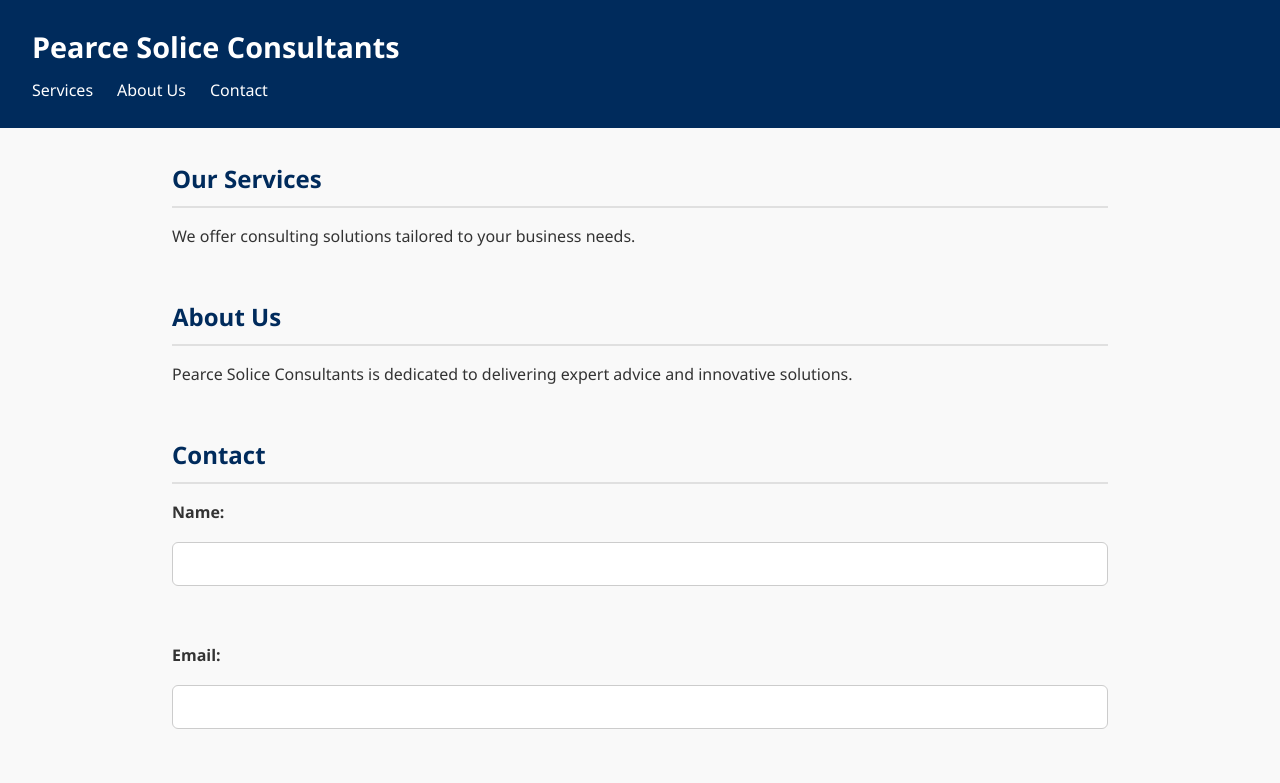
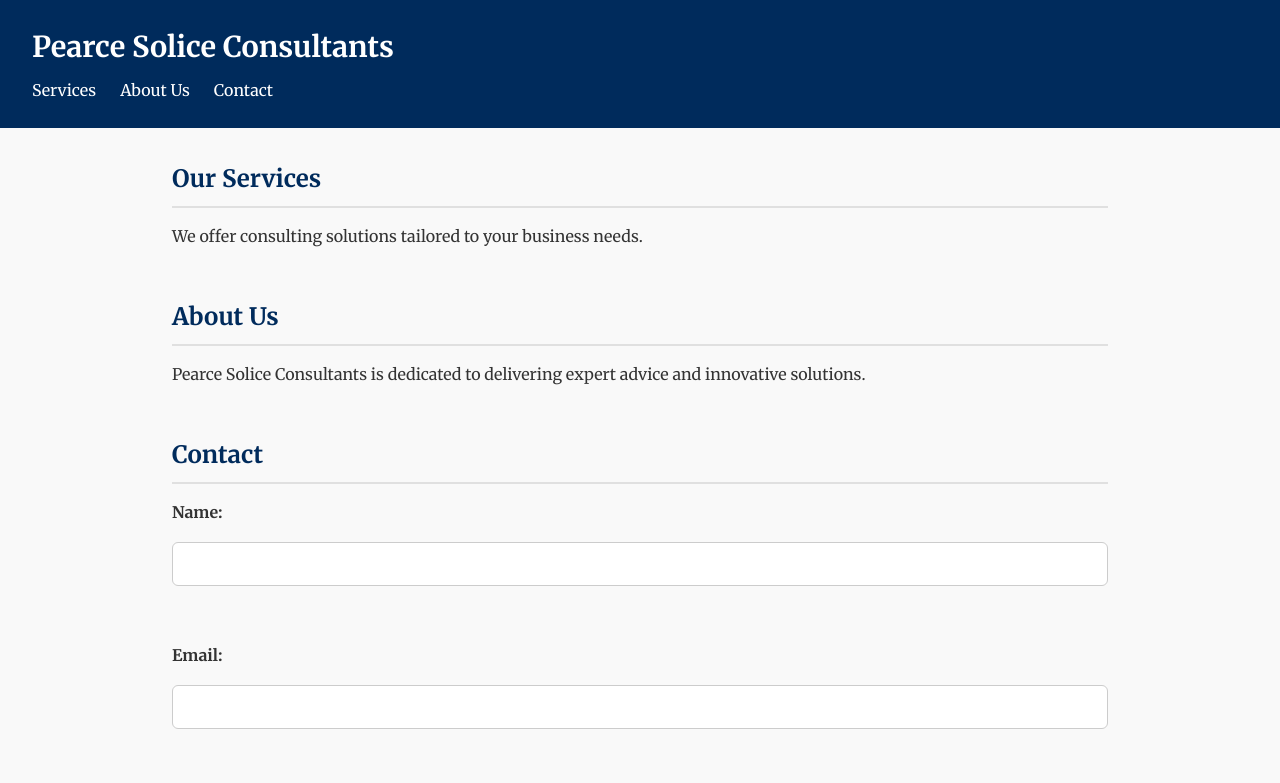
Before and after one commit to lilnoggi/PSConsultants, a plain HTML site: page index.html in a window 1280 px wide. Shown: the top 783 px of the page. Drawn offline with Linux system fonts and the light colour scheme.

Commit message:
Updated font family
font-family: "Merriweather", Georgia, serif;

```diff
--- a/index.html
+++ b/index.html
@@ -4,6 +4,7 @@
     <meta charset="UTF-8">
     <meta name="viewport" content="width=device-width, initial-scale=1.0">
     <title>Pearce Solice Consultants</title>
+    <link href="https://fonts.googleapis.com/css2?family=Merriweather:wght@400;700&display=swap" rel="stylesheet">
     <link rel="stylesheet" href="style.css">
 </head>
 <body>
--- a/style.css
+++ b/style.css
@@ -6,7 +6,7 @@
 }
 
 body {
-    font-family: "Segoe UI", Tahoma, Geneva, Verdana, sans-serif;
+    font-family: "Merriweather", Georgia, serif;
     line-height: 1.6;
     color: #333;
     background-color: #f9f9f9;
```
